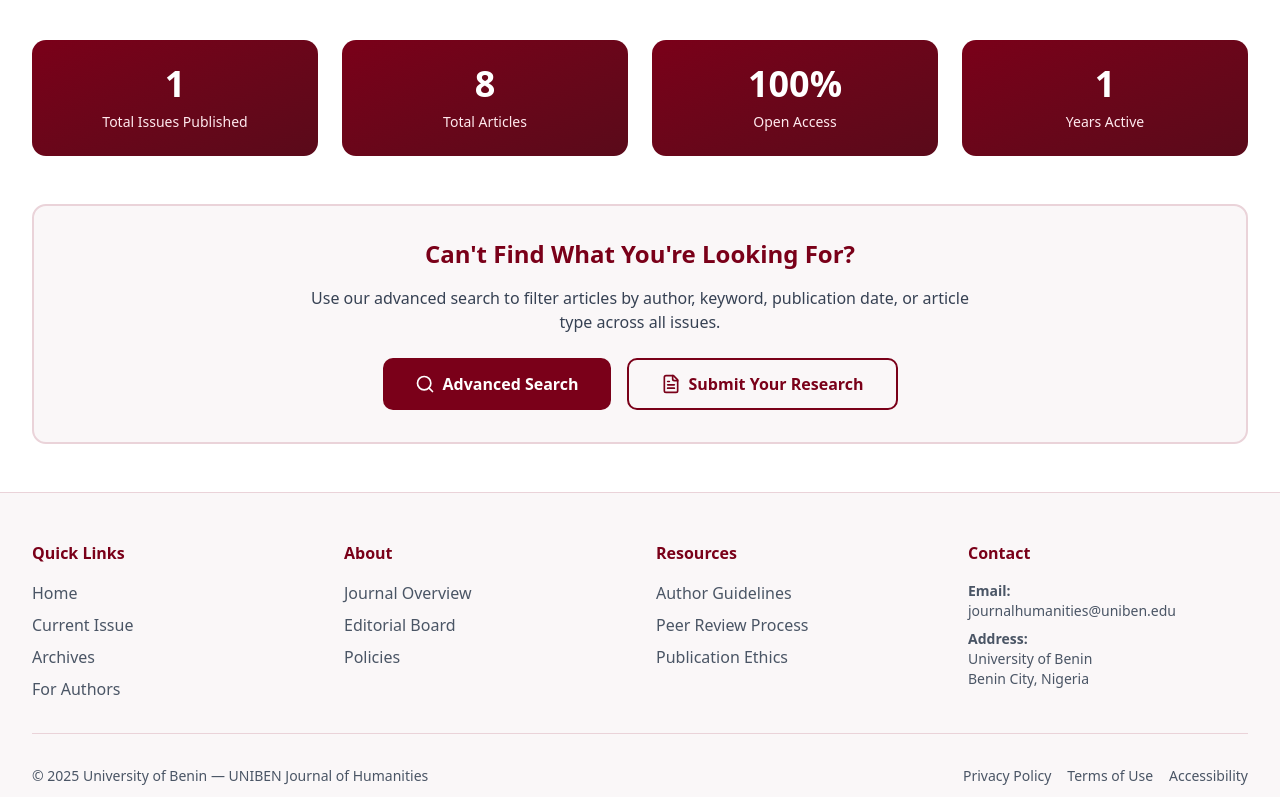
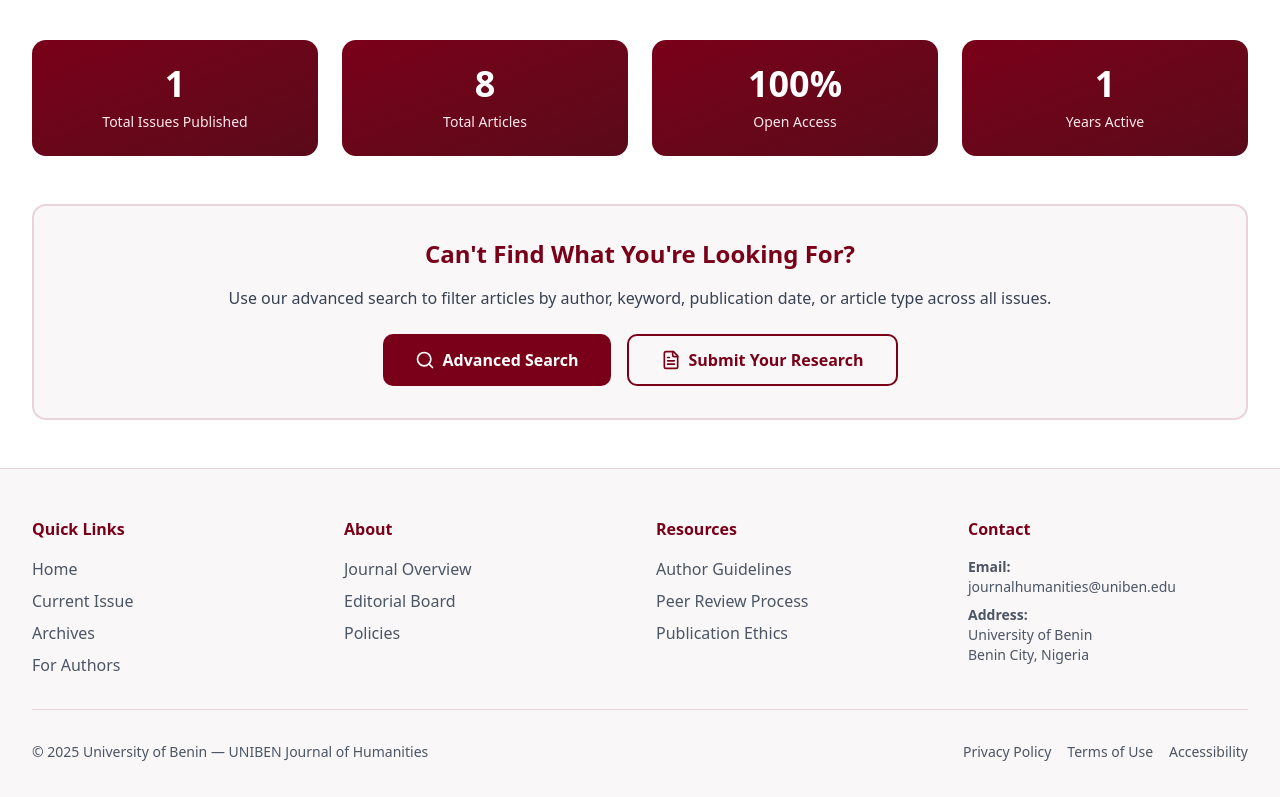
Before and after one commit to unibeninterns/ubjh_client, a Next.js app: page /archives in a window 1280 px wide. Shown: the part 925-1722 px from the top of the page. Built offline with nearby package versions, Linux system fonts and the light colour scheme.

Commit message:
Mobile view updted

```diff
--- a/src/app/(public)/archives/page.tsx
+++ b/src/app/(public)/archives/page.tsx
@@ -68,8 +68,8 @@
       <Header/>
 
       <section className="bg-gradient-to-br from-[#7A0019] to-[#5A0A1A] text-white py-16">
-        <div className="max-w-7xl mx-auto px-4 sm:px-6 lg:px-8">
-          <div className="max-w-3xl">
+        <div className="mx-auto px-4 sm:px-6 lg:px-8">
+          <div>
             <div className="inline-flex items-center gap-2 bg-white/10 backdrop-blur-sm px-4 py-2 rounded-full mb-6">
               <BookOpen className="h-4 w-4" />
               <span className="text-sm font-semibold">Browse All Issues</span>
@@ -86,7 +86,7 @@
       </section>
 
       <section className="bg-[#FAF7F8] border-b-2 border-[#EAD3D9] py-6">
-        <div className="max-w-7xl mx-auto px-4 sm:px-6 lg:px-8">
+        <div className="mx-auto px-4 sm:px-6 lg:px-8">
           <div className="flex flex-col lg:flex-row gap-4">
             <div className="flex-1 relative">
               <input
@@ -130,7 +130,7 @@
       </section>
 
       <section className="py-12">
-        <div className="max-w-7xl mx-auto px-4 sm:px-6 lg:px-8">
+        <div className="mx-auto px-4 sm:px-6 lg:px-8">
           {years.length === 0 ? (
             <div className="text-center py-20">
               <BookOpen className="h-16 w-16 text-gray-300 mx-auto mb-4" />
@@ -266,7 +266,7 @@
             <h3 className="text-2xl font-bold text-[#7A0019] mb-4">
               Can&apos;t Find What You&apos;re Looking For?
             </h3>
-            <p className="text-gray-700 mb-6 max-w-2xl mx-auto">
+            <p className="text-gray-700 mb-6 mx-auto">
               Use our advanced search to filter articles by author, keyword,
               publication date, or article type across all issues.
             </p>
--- a/src/app/layout.tsx
+++ b/src/app/layout.tsx
@@ -63,7 +63,7 @@
       <body
         className={`${inter.variable} ${merriweather.variable} ${jetbrainsMono.variable} antialiased`}
       >
-        <div>{children}</div>
+        {children}
       </body>
     </html>
   );
```
